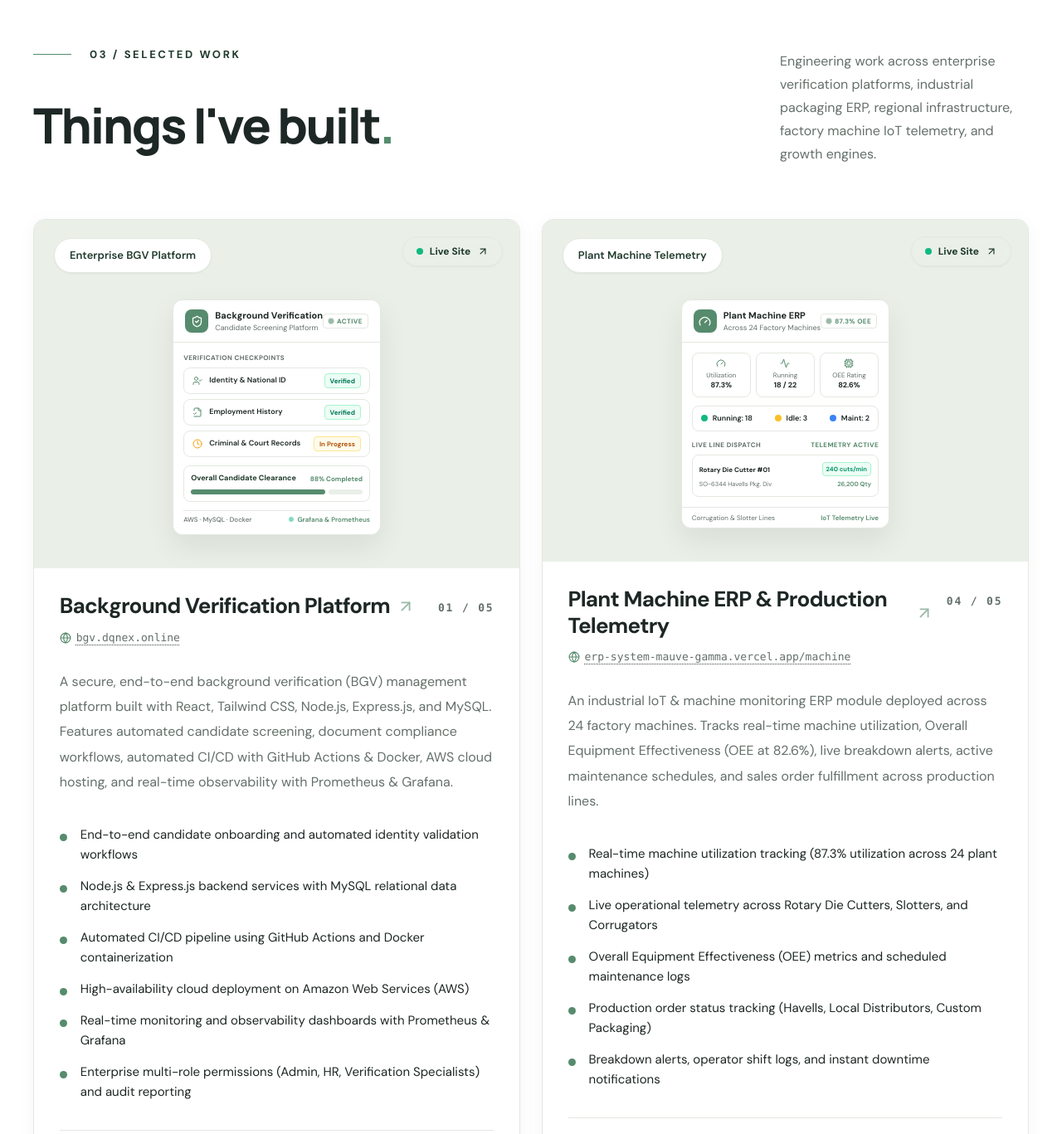
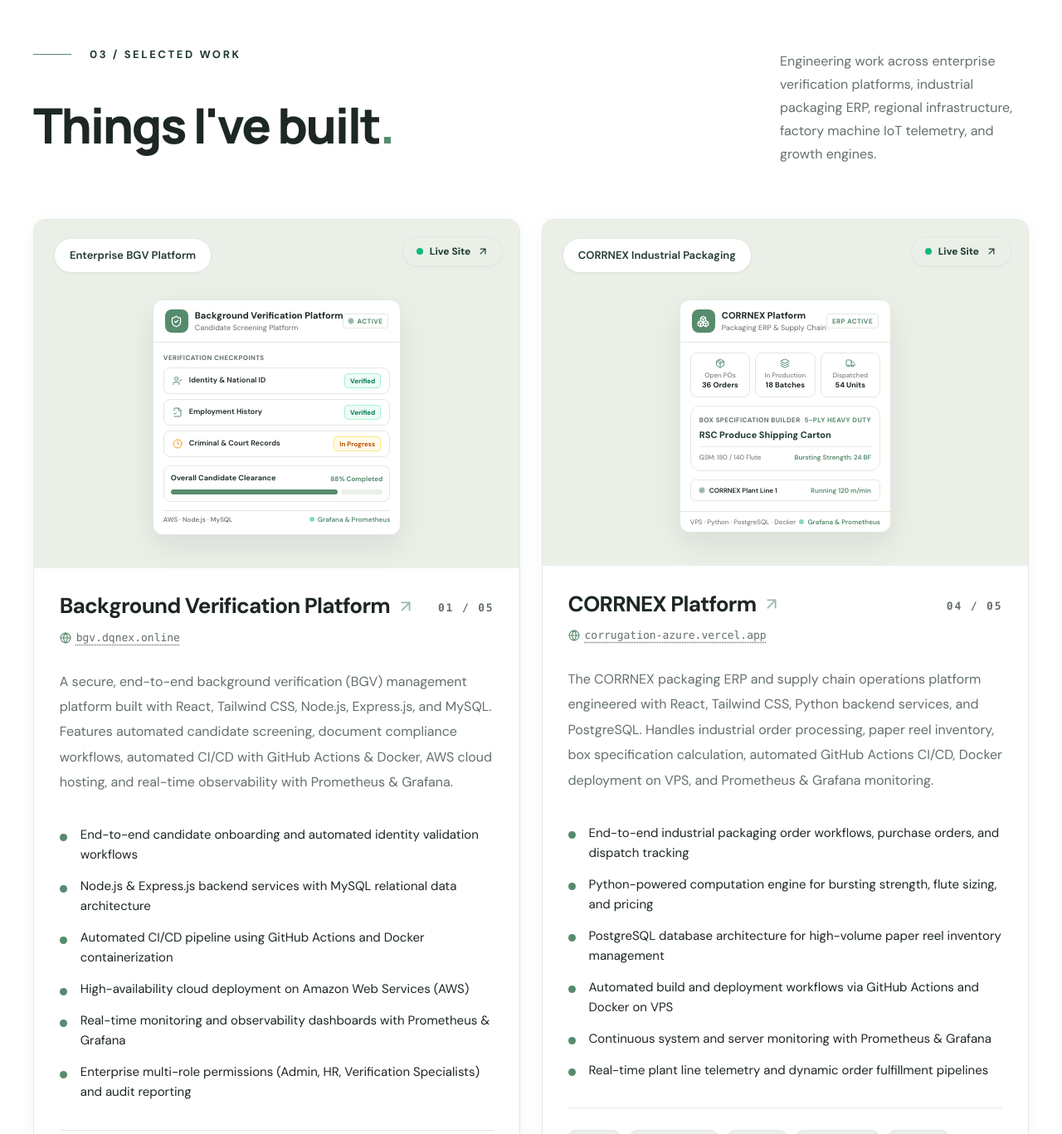
Before and after one commit to Abinashpatri07/portfolio, a React (Vite) app: page / in a window 1280 px wide. Shown: the part 4549-5916 px from the top of the page at 83% size. Built offline with nearby package versions, Linux system fonts and the light colour scheme; a web font is replaced by a local one.

Commit message:
Update first 4 projects names and tech stacks as requested

```diff
--- a/src/components/ProjectMockup.jsx
+++ b/src/components/ProjectMockup.jsx
@@ -42,7 +42,7 @@ export default function ProjectMockup({ variant }) {
               <ShieldCheck size={15} />
             </div>
             <div>
-              <div className="text-[11px] font-bold text-[var(--text)]">Background Verification</div>
+              <div className="text-[11px] font-bold text-[var(--text)]">Background Verification Platform</div>
               <div className="text-[9px] text-[var(--muted)]">Candidate Screening Platform</div>
             </div>
           </div>
@@ -98,7 +98,7 @@ export default function ProjectMockup({ variant }) {
 
           {/* Infrastructure & Audit footer */}
           <div className="flex items-center justify-between pt-1 text-[8px] font-medium text-[var(--muted)] border-t border-[var(--border)]">
-            <span>AWS · MySQL · Docker</span>
+            <span>AWS · Node.js · MySQL</span>
             <span className="text-[var(--accent)] font-semibold flex items-center gap-1">
               <span className="h-1.5 w-1.5 rounded-full bg-emerald-500 animate-pulse"></span>
               Grafana & Prometheus
@@ -109,8 +109,77 @@ export default function ProjectMockup({ variant }) {
     );
   }
 
-  // 2. Corrugation Packaging ERP Mockup
-  if (variant === 'corrugation') {
+  // 2. Case Management Platform Mockup
+  if (variant === 'case-management') {
+    return (
+      <div className="w-full max-w-[340px] overflow-hidden rounded-xl border border-[var(--border)] bg-[var(--surface)] shadow-[0_14px_35px_rgba(0,0,0,0.08)]">
+        {/* Header */}
+        <div className="flex items-center justify-between border-b border-[var(--border)] bg-[var(--surface-soft)]/50 px-3.5 py-2.5">
+          <div className="flex items-center gap-2">
+            <div className="flex h-7 w-7 items-center justify-center rounded-lg bg-[var(--accent)] text-white shadow-sm">
+              <FileCheck2 size={15} />
+            </div>
+            <div>
+              <div className="text-[11px] font-bold text-[var(--text)]">Case Management Platform</div>
+              <div className="text-[9px] text-[var(--muted)]">Verification Operations & SLA</div>
+            </div>
+          </div>
+          <span className="flex items-center gap-1 rounded bg-[var(--surface)] px-1.5 py-0.5 text-[8px] font-bold tracking-wider text-[var(--accent)] border border-[var(--border)]">
+            <span className="h-1.5 w-1.5 rounded-full bg-[var(--accent)] pulse-dot"></span>
+            ACTIVE
+          </span>
+        </div>
+
+        {/* Content */}
+        <div className="p-3 space-y-2.5">
+          {/* Quick Metrics */}
+          <div className="grid grid-cols-3 gap-1.5">
+            {[
+              { label: 'Active Cases', value: '142', icon: Activity },
+              { label: 'In Review', value: '28', icon: Clock },
+              { label: 'Cleared SLA', value: '98.4%', icon: CheckCircle2 },
+            ].map((m, idx) => {
+              const Icon = m.icon;
+              return (
+                <div key={idx} className="rounded-lg border border-[var(--border)] bg-[var(--surface-soft)]/30 p-1.5 text-center">
+                  <Icon size={12} className="text-[var(--accent)] mx-auto mb-0.5" />
+                  <span className="text-[8px] text-[var(--muted)] block">{m.label}</span>
+                  <span className="text-[9px] font-bold text-[var(--text)] block">{m.value}</span>
+                </div>
+              );
+            })}
+          </div>
+
+          {/* Active Case Card */}
+          <div className="rounded-xl border border-[var(--border)] bg-gradient-to-br from-[var(--surface-soft)]/60 to-[var(--surface)] p-2.5">
+            <div className="flex items-center justify-between text-[8px] font-bold uppercase tracking-wider text-[var(--muted)] mb-1">
+              <span>Case #CM-2026-8942</span>
+              <span className="text-emerald-700 bg-emerald-50 border border-emerald-200 px-1.5 py-0.2 rounded font-bold text-[7.5px]">On Track</span>
+            </div>
+            <div className="text-[11px] font-bold text-[var(--dark)]">
+              Candidate Screening & Case Investigation
+            </div>
+            <div className="mt-1.5 flex items-center justify-between text-[8px] text-[var(--muted)] border-t border-[var(--border)]/60 pt-1.5">
+              <span>Verification Specialist</span>
+              <span className="font-semibold text-[var(--accent)]">SLA: 24h Remaining</span>
+            </div>
+          </div>
+
+          {/* Infrastructure Footer */}
+          <div className="flex items-center justify-between pt-1 text-[8px] font-medium text-[var(--muted)] border-t border-[var(--border)]">
+            <span>AWS · Node.js · MySQL</span>
+            <span className="text-[var(--accent)] font-semibold flex items-center gap-1">
+              <span className="h-1.5 w-1.5 rounded-full bg-emerald-500 animate-pulse"></span>
+              Grafana & Prometheus
+            </span>
+          </div>
+        </div>
+      </div>
+    );
+  }
+
+  // 3. Corrugation Packaging / CORRNEX Platform Mockup
+  if (variant === 'corrugation' || variant === 'corrnex') {
     return (
       <div className="w-full max-w-[340px] overflow-hidden rounded-xl border border-[var(--border)] bg-[var(--surface)] shadow-[0_14px_35px_rgba(0,0,0,0.08)]">
         {/* Header */}
@@ -120,8 +189,8 @@ export default function ProjectMockup({ variant }) {
               <Boxes size={15} />
             </div>
             <div>
-              <div className="text-[11px] font-bold text-[var(--text)]">Corrugation Packaging ERP</div>
-              <div className="text-[9px] text-[var(--muted)]">Order & Manufacturing Control</div>
+              <div className="text-[11px] font-bold text-[var(--text)]">CORRNEX Platform</div>
+              <div className="text-[9px] text-[var(--muted)]">Packaging ERP & Supply Chain</div>
             </div>
           </div>
           <span className="rounded bg-[var(--surface)] px-1.5 py-0.5 text-[8px] font-bold tracking-wider text-[var(--accent)] border border-[var(--border)]">
@@ -168,7 +237,7 @@ export default function ProjectMockup({ variant }) {
           <div className="flex items-center justify-between rounded-md border border-[var(--border)] bg-[var(--surface)] px-2.5 py-1.5 text-[8px]">
             <div className="flex items-center gap-1.5">
               <span className="h-1.5 w-1.5 rounded-full bg-[var(--accent)] pulse-dot" />
-              <span className="font-semibold text-[var(--text)]">Corrugator Plant Line 1</span>
+              <span className="font-semibold text-[var(--text)]">CORRNEX Plant Line 1</span>
             </div>
             <span className="text-[var(--accent)] font-semibold">Running 120 m/min</span>
           </div>
@@ -176,8 +245,11 @@ export default function ProjectMockup({ variant }) {
 
         {/* Footer */}
         <div className="flex items-center justify-between border-t border-[var(--border)] bg-[var(--surface-soft)]/30 px-3 py-1.5 text-[8px] text-[var(--muted)]">
-          <span>Paper Reel Inventory Auto-Deduct</span>
-          <span className="text-[var(--accent)] font-semibold">Live Telemetry</span>
+          <span>VPS · Python · PostgreSQL · Docker</span>
+          <span className="text-[var(--accent)] font-semibold flex items-center gap-1">
+            <span className="h-1.5 w-1.5 rounded-full bg-emerald-500 animate-pulse"></span>
+            Grafana & Prometheus
+          </span>
         </div>
       </div>
     );
@@ -271,8 +343,8 @@ export default function ProjectMockup({ variant }) {
               <Gauge size={15} />
             </div>
             <div>
-              <div className="text-[11px] font-bold text-[var(--text)]">Plant Machine ERP</div>
-              <div className="text-[9px] text-[var(--muted)]">Across 24 Factory Machines</div>
+              <div className="text-[11px] font-bold text-[var(--text)]">Enterprise Resource Platform</div>
+              <div className="text-[9px] text-[var(--muted)]">Plant Machine ERP & OEE Control</div>
             </div>
           </div>
           <span className="flex items-center gap-1 rounded bg-[var(--surface)] px-1.5 py-0.5 text-[8px] font-bold tracking-wider text-[var(--accent)] border border-[var(--border)]">
@@ -339,8 +411,11 @@ export default function ProjectMockup({ variant }) {
 
         {/* Footer */}
         <div className="flex items-center justify-between border-t border-[var(--border)] bg-[var(--surface-soft)]/30 px-3 py-1.5 text-[8px] text-[var(--muted)]">
-          <span>Corrugation & Slotter Lines</span>
-          <span className="text-[var(--accent)] font-semibold">IoT Telemetry Live</span>
+          <span>VPS · Python · PostgreSQL · Docker</span>
+          <span className="text-[var(--accent)] font-semibold flex items-center gap-1">
+            <span className="h-1.5 w-1.5 rounded-full bg-emerald-500 animate-pulse"></span>
+            Grafana & Prometheus
+          </span>
         </div>
       </div>
     );
--- a/src/data/portfolioData.js
+++ b/src/data/portfolioData.js
@@ -111,7 +111,7 @@ export const expertiseData = [
     iconName: "Bot",
     description: "Integrating artificial intelligence and intelligent automation into business applications to streamline operations, improve decision-making and eliminate repetitive processes. Developing AI-enabled workflows and context-aware solutions that solve real-world business challenges.",
     tags: [
-      "AI & LLM Integration",
+      "LLM Integration",
       "Agentic AI",
       "RAG",
       "AI-Powered Applications",
@@ -209,57 +209,94 @@ export const projectsData = [
   },
   {
     id: "02",
-    title: "Corrugation Packaging ERP & Order Management",
+    title: "Case Management Platform",
+    category: "Enterprise Web",
+    platformLabel: "Enterprise Case Operations",
+    visualVariant: "case-management",
+    description: "An enterprise case tracking and operations management system engineered with React, Tailwind CSS, Node.js, Express.js, and MySQL. Streamlines investigation pipelines, verification case lifecycles, SLA monitoring, automated CI/CD with GitHub Actions & Docker, hosted on AWS with real-time Prometheus & Grafana telemetry.",
+    stack: [
+      "React",
+      "Tailwind CSS",
+      "Node.js",
+      "Express.js",
+      "MySQL",
+      "GitHub",
+      "GitHub Actions",
+      "Docker",
+      "AWS",
+      "Grafana",
+      "Prometheus"
+    ],
+    features: [
+      "Centralized case intake, priority triage, and automated investigator assignment",
+      "Node.js & Express.js API layer with structured MySQL transactional case tracking",
+      "Automated continuous delivery with GitHub Actions and Docker containers",
+      "Reliable cloud deployment architecture hosted on Amazon Web Services (AWS)",
+      "System health, API throughput, and latency monitoring via Prometheus & Grafana",
+      "SLA compliance counters, milestone audit logs, and client case reporting"
+    ],
+    liveUrl: "https://bgv.dqnex.online/",
+    displayUrl: "bgv.dqnex.online"
+  },
+  {
+    id: "03",
+    title: "Enterprise Resource Platform",
     category: "Industrial ERP",
-    platformLabel: "Industrial Packaging ERP",
+    platformLabel: "Enterprise ERP & Telemetry",
+    visualVariant: "erp-machine",
+    description: "A full-scale industrial Enterprise Resource Planning (ERP) and machine telemetry platform built with React, Tailwind CSS, Python backend services, and PostgreSQL. Deployed on high-performance VPS with Docker, automated GitHub Actions CI/CD, and real-time operational monitoring via Prometheus & Grafana.",
+    stack: [
+      "React",
+      "Tailwind CSS",
+      "Python",
+      "PostgreSQL",
+      "GitHub",
+      "GitHub Actions",
+      "Docker",
+      "VPS",
+      "Grafana",
+      "Prometheus"
+    ],
+    features: [
+      "Enterprise plant resource planning, machine utilization tracking, and OEE metrics",
+      "High-performance Python backend services with PostgreSQL relational architecture",
+      "Automated CI/CD pipelines via GitHub Actions and Docker containerization",
+      "Production deployment hosted on dedicated Virtual Private Server (VPS)",
+      "Real-time infrastructure and telemetry observability with Prometheus & Grafana",
+      "Live breakdown alerts, shift scheduling, and preventive maintenance automation"
+    ],
+    liveUrl: "https://erp-system-mauve-gamma.vercel.app/machine",
+    displayUrl: "erp-system-mauve-gamma.vercel.app/machine"
+  },
+  {
+    id: "04",
+    title: "CORRNEX Platform",
+    category: "Industrial ERP",
+    platformLabel: "CORRNEX Industrial Packaging",
     visualVariant: "corrugation",
-    description: "A specialized manufacturing and order management ERP system engineered for the corrugated box and packaging industry. Handles multi-ply box specifications, open purchase orders, paper reel inventory, and real-time dispatch schedules.",
-    stack: ["React", "JavaScript", "Order Management", "Inventory Control", "ERP Systems", "Tailwind CSS"],
+    description: "The CORRNEX packaging ERP and supply chain operations platform engineered with React, Tailwind CSS, Python backend services, and PostgreSQL. Handles industrial order processing, paper reel inventory, box specification calculation, automated GitHub Actions CI/CD, Docker deployment on VPS, and Prometheus & Grafana monitoring.",
+    stack: [
+      "React",
+      "Tailwind CSS",
+      "Python",
+      "PostgreSQL",
+      "GitHub",
+      "GitHub Actions",
+      "Docker",
+      "VPS",
+      "Grafana",
+      "Prometheus"
+    ],
     features: [
-      "Industrial purchase order workflow tracking and dispatch pipelines",
-      "Custom carton specification configurator (3-Ply, 5-Ply, RSC Mailers)",
-      "Raw paper reel stock and production material inventory telemetry",
-      "Automated pricing calculation, bursting strength, and GSM sizing",
-      "Centralized production scheduling with live operational status"
+      "End-to-end industrial packaging order workflows, purchase orders, and dispatch tracking",
+      "Python-powered computation engine for bursting strength, flute sizing, and pricing",
+      "PostgreSQL database architecture for high-volume paper reel inventory management",
+      "Automated build and deployment workflows via GitHub Actions and Docker on VPS",
+      "Continuous system and server monitoring with Prometheus & Grafana",
+      "Real-time plant line telemetry and dynamic order fulfillment pipelines"
     ],
     liveUrl: "https://corrugation-azure.vercel.app/",
     displayUrl: "corrugation-azure.vercel.app"
-  },
-  {
-    id: "03",
-    title: "Anjali Infra — Infrastructure & Engineering Solutions",
-    category: "Corporate Web",
-    platformLabel: "Infrastructure Web Portal",
-    visualVariant: "anjali-infra",
-    description: "A modern, high-performance web portal built for a prominent infrastructure development enterprise specializing in high-voltage electrical installations, substations, civil engineering, and industrial construction across Odisha & Andhra Pradesh.",
-    stack: ["React", "JavaScript", "Tailwind CSS", "Modern UI/UX", "Responsive Design", "Vercel"],
-    features: [
-      "Interactive showcase of heavy civil, industrial, and substation projects",
-      "Comprehensive service portfolio (33/11kV substations, transmission lines)",
-      "Client tender inquiries and streamlined corporate contact workflows",
-      "Fluid, mobile-optimized responsive layout with fast load performance",
-      "Professional corporate branding reflecting MSME and GST compliance"
-    ],
-    liveUrl: "https://anjali-infra.vercel.app/",
-    displayUrl: "anjali-infra.vercel.app"
-  },
-  {
-    id: "04",
-    title: "Plant Machine ERP & Production Telemetry",
-    category: "Industrial ERP",
-    platformLabel: "Plant Machine Telemetry",
-    visualVariant: "erp-machine",
-    description: "An industrial IoT & machine monitoring ERP module deployed across 24 factory machines. Tracks real-time machine utilization, Overall Equipment Effectiveness (OEE at 82.6%), live breakdown alerts, active maintenance schedules, and sales order fulfillment across production lines.",
-    stack: ["React", "JavaScript", "Industrial IoT", "OEE Telemetry", "Machine Monitoring", "Tailwind CSS"],
-    features: [
-      "Real-time machine utilization tracking (87.3% utilization across 24 plant machines)",
-      "Live operational telemetry across Rotary Die Cutters, Slotters, and Corrugators",
-      "Overall Equipment Effectiveness (OEE) metrics and scheduled maintenance logs",
-      "Production order status tracking (Havells, Local Distributors, Custom Packaging)",
-      "Breakdown alerts, operator shift logs, and instant downtime notifications"
-    ],
-    liveUrl: "https://erp-system-mauve-gamma.vercel.app/machine",
-    displayUrl: "erp-system-mauve-gamma.vercel.app/machine"
   },
   {
     id: "05",
@@ -285,7 +322,6 @@ export const projectFilterCategories = [
   "All",
   "Enterprise Web",
   "Industrial ERP",
-  "Corporate Web",
   "Fintech & Marketing"
 ];
 
```
